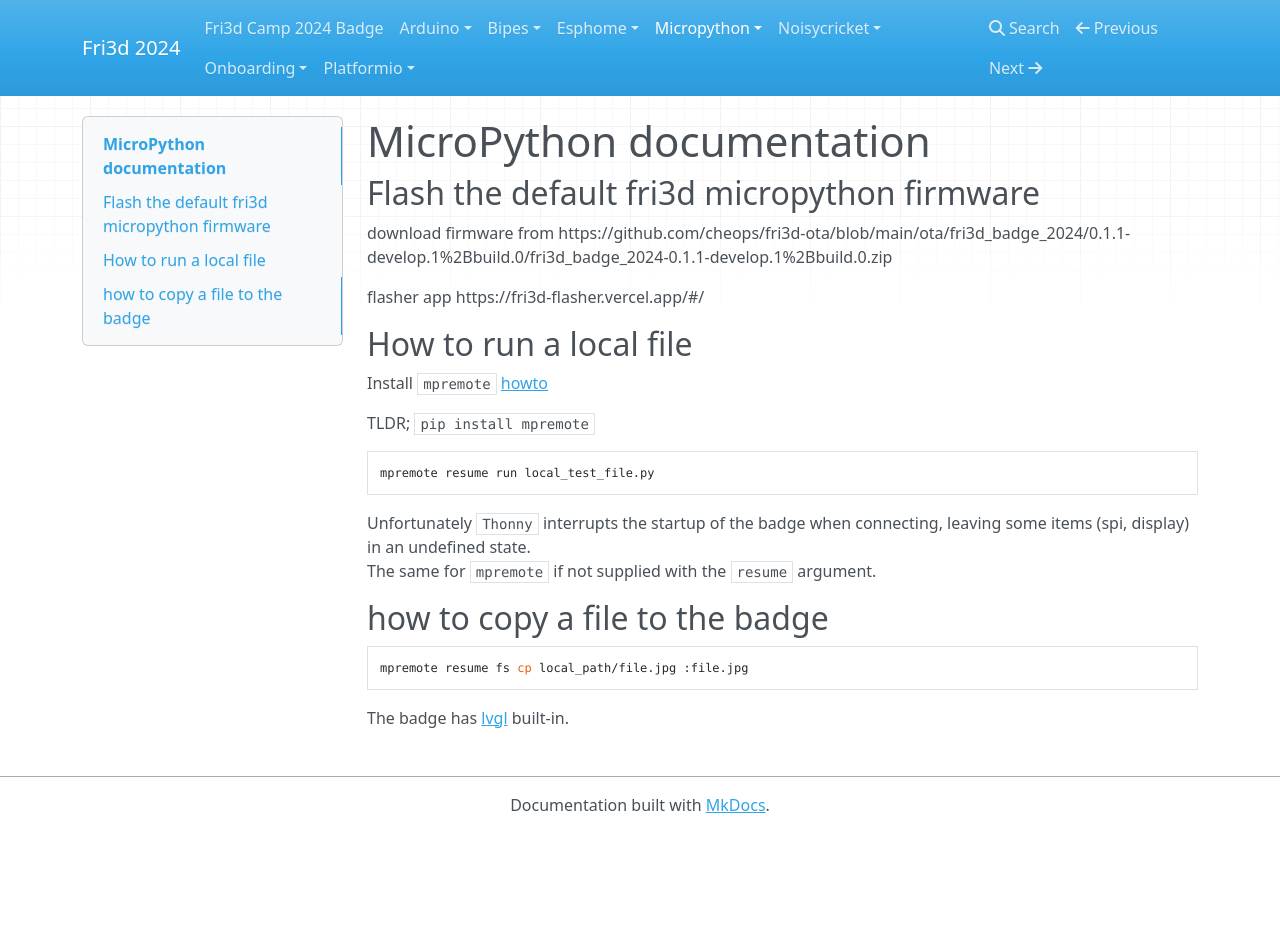
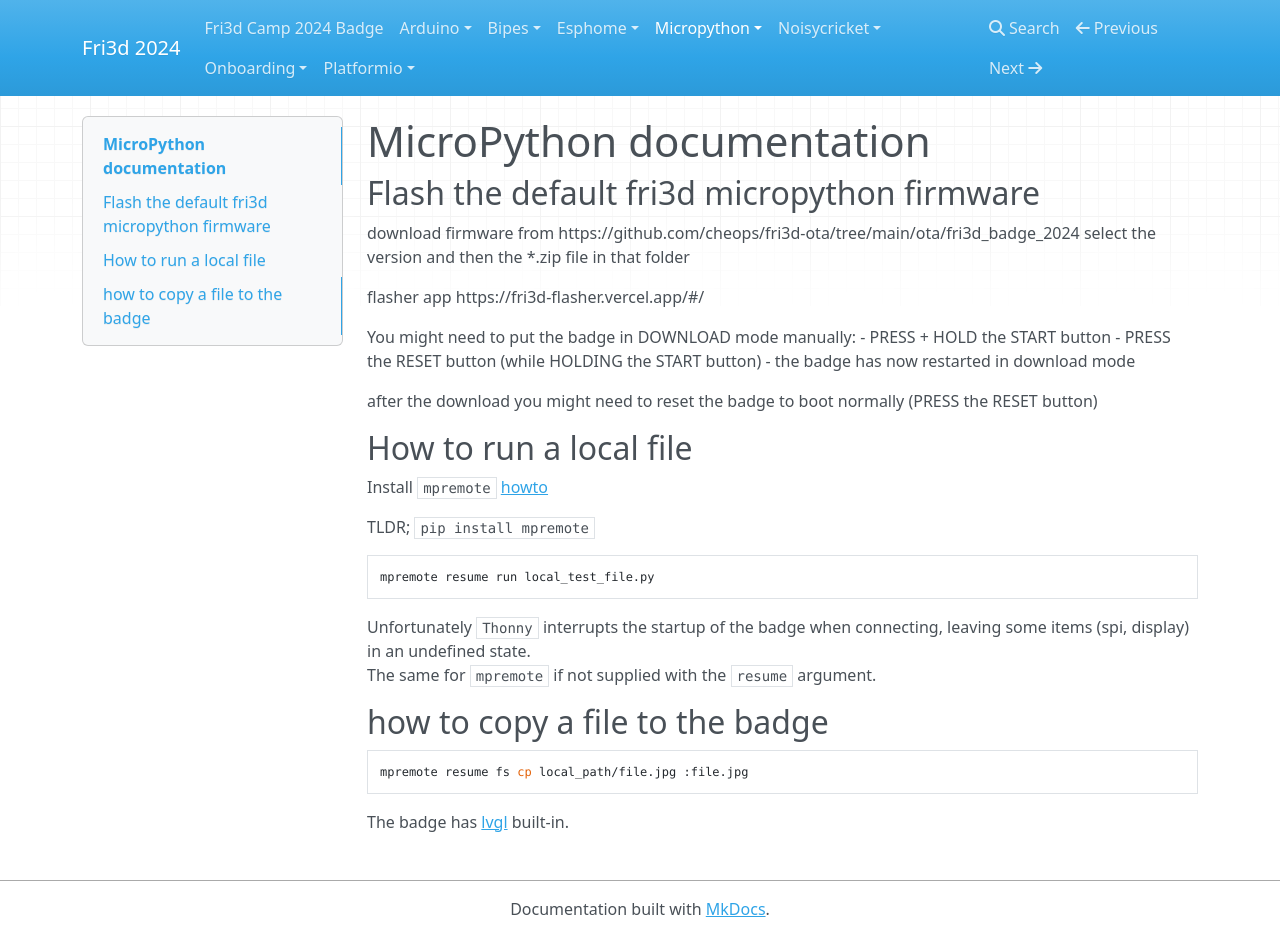
Before and after one commit to Fri3dCamp/badge_2024, an MkDocs documentation site: the page built from docs/micropython/index.md, in a window 1280 px wide and 937 px high. Built offline with MkDocs 1.6.1, drawn with Linux system fonts in a browser that asks for light colours; nearby versions of some CDN libraries.

Commit message:
download mode + reset explanations

```diff
--- a/docs/micropython/index.md
+++ b/docs/micropython/index.md
@@ -2,10 +2,18 @@
 
 ## Flash the default fri3d micropython firmware
 download firmware from
-https://github.com/cheops/fri3d-ota/blob/main/ota/fri3d_badge_2024/0.1.1-develop.1%2Bbuild.0/fri3d_badge_2024-0.1.1-develop.1%2Bbuild.0.zip
+https://github.com/cheops/fri3d-ota/tree/main/ota/fri3d_badge_2024
+select the version and then the *.zip file in that folder
 
 flasher app
 https://fri3d-flasher.vercel.app/#/
+
+You might need to put the badge in DOWNLOAD mode manually:
+- PRESS + HOLD the START button
+- PRESS the RESET button (while HOLDING the START button)
+- the badge has now restarted in download mode
+
+after the download you might need to reset the badge to boot normally (PRESS the RESET button)
 
 
 ## How to run a local file
```
